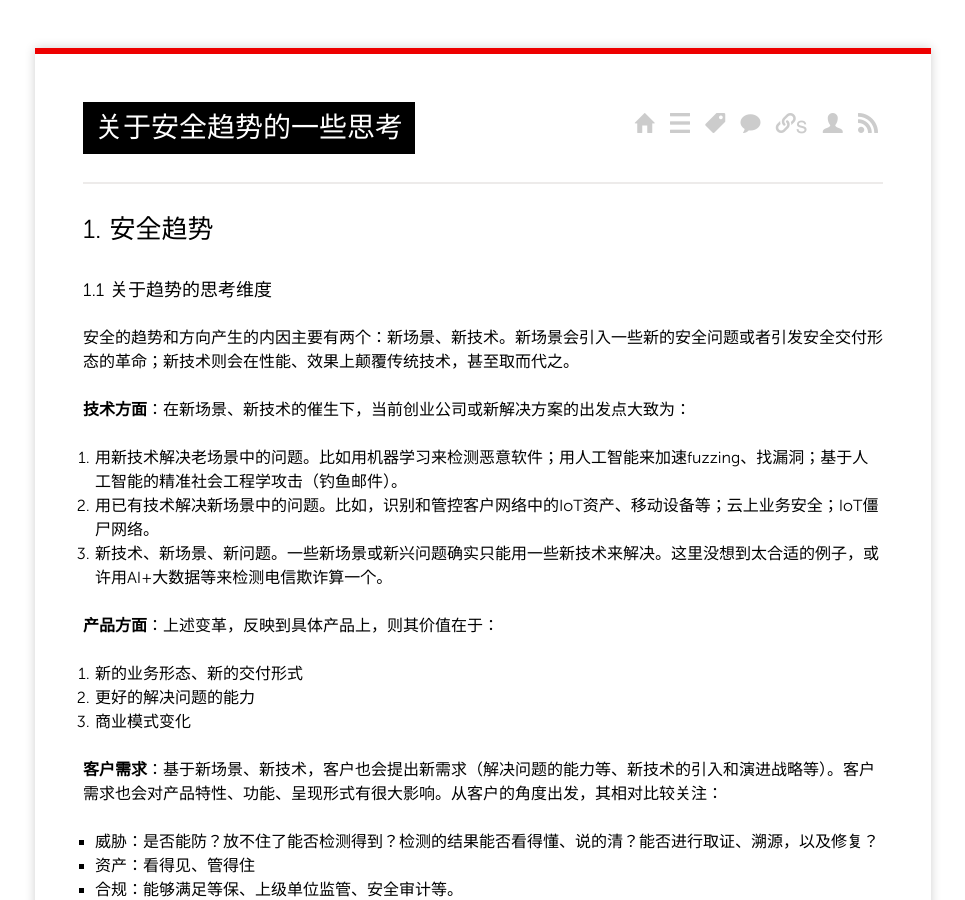
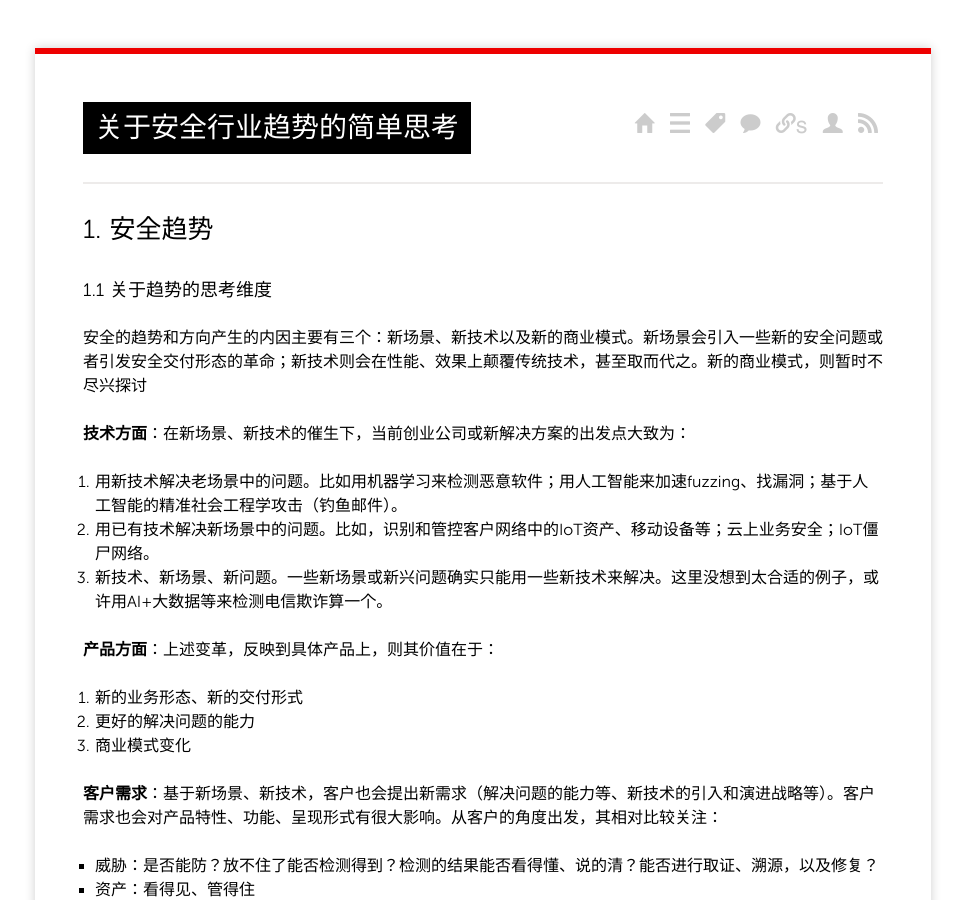
Before and after one commit to ch0psticks/ch0psticks.github.io, a Jekyll site: the page built from _posts/2017/2017-08-01-关于安全行业趋势的简单思考.md, in a window 1280 px wide and 900 px high. Shown: the whole window, without its empty margins (157-1122 px from the left). Built offline with Jekyll 4.4.1, drawn with Linux system fonts in a browser that asks for light colours; comment, search, counter and statistics services are not loaded.

Commit message:
update title

```diff
--- a/_posts/2017/2017-08-01-关于安全趋势的一些思考.md
+++ b/_posts/2017/2017-08-01-关于安全行业趋势的简单思考.md
@@ -9,7 +9,7 @@ categories: [Methodology, Research]
 
 ### 1.1 关于趋势的思考维度
 
-安全的趋势和方向产生的内因主要有两个：新场景、新技术。新场景会引入一些新的安全问题或者引发安全交付形态的革命；新技术则会在性能、效果上颠覆传统技术，甚至取而代之。
+安全的趋势和方向产生的内因主要有三个：新场景、新技术以及新的商业模式。新场景会引入一些新的安全问题或者引发安全交付形态的革命；新技术则会在性能、效果上颠覆传统技术，甚至取而代之。新的商业模式，则暂时不尽兴探讨
 
 
 **技术方面**：在新场景、新技术的催生下，当前创业公司或新解决方案的出发点大致为：
```
